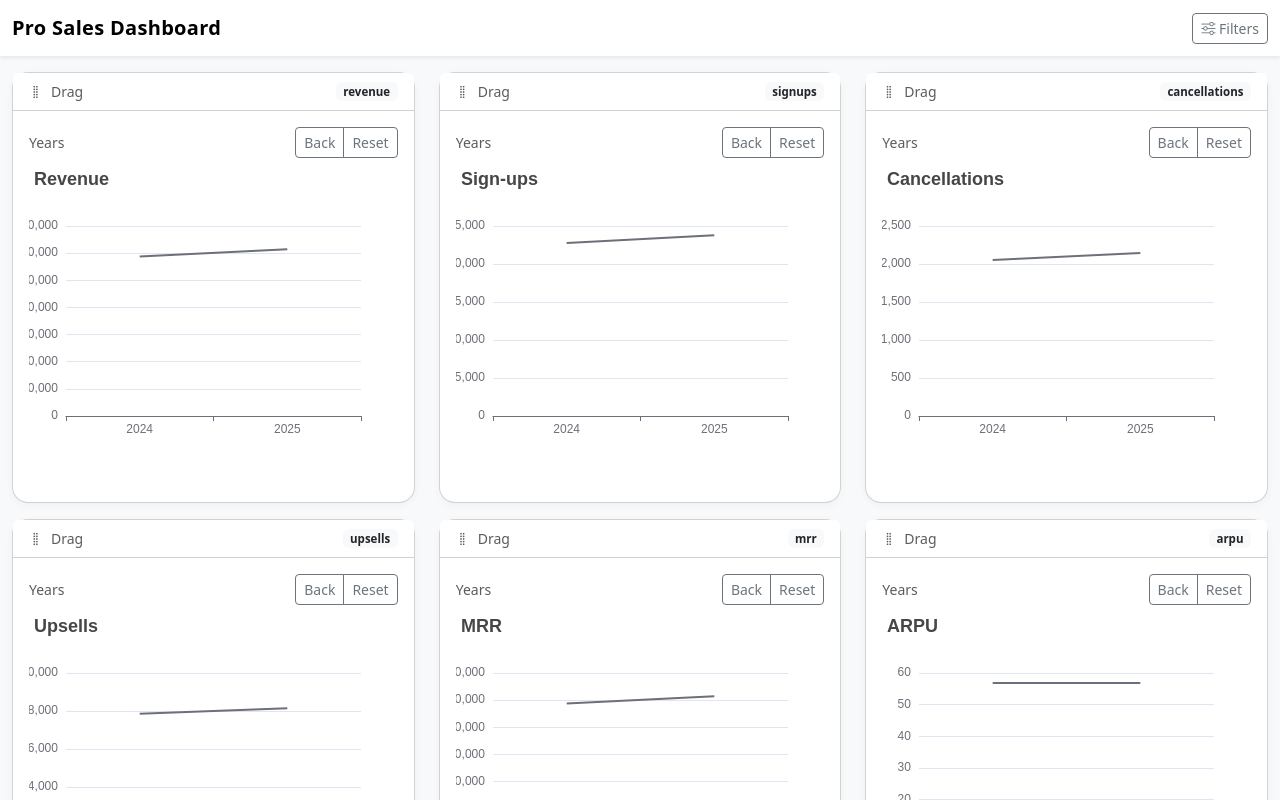
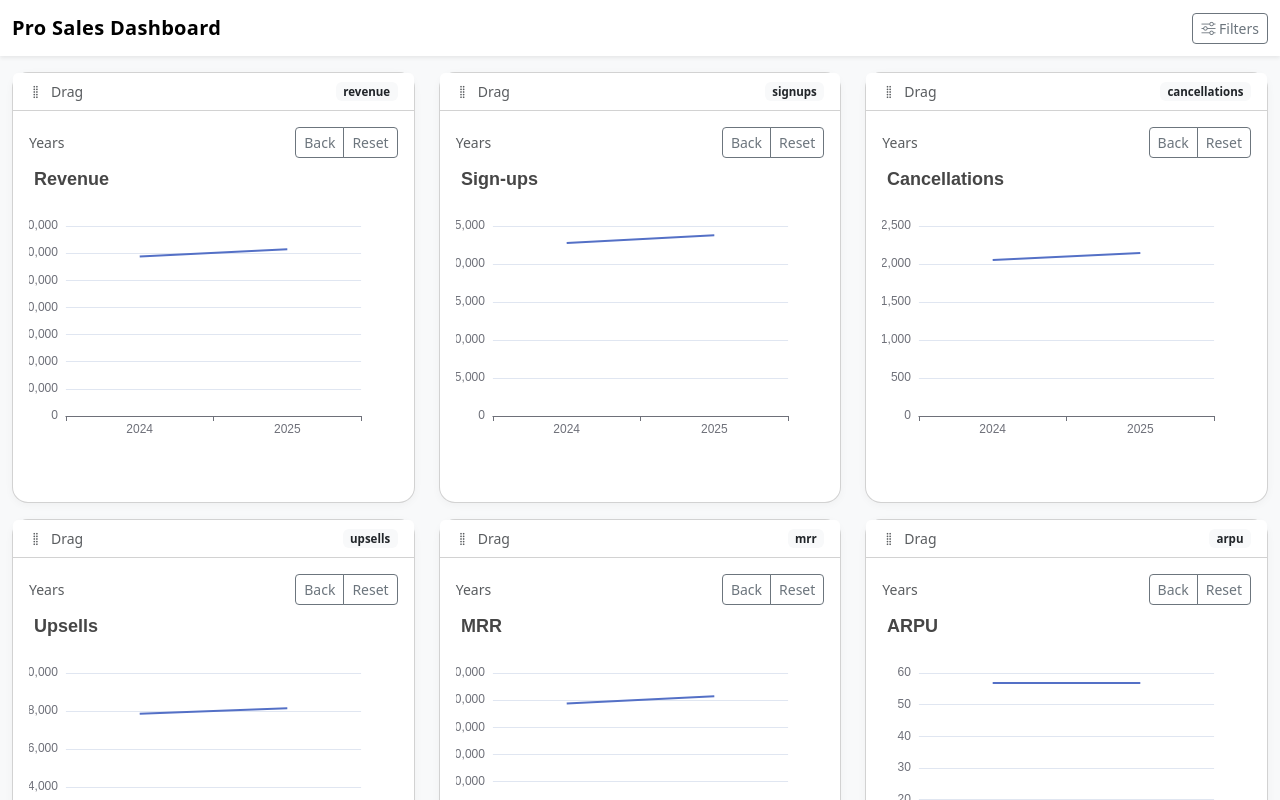
Before and after one commit to tdespenza/sample-sales-data, a Next.js app in the folder sales-drilldown/: page / in a window 1280 px wide. Shown: the top 800 px of the page. Built offline with nearby package versions, Linux system fonts and the light colour scheme.

Commit message:
Color line segments by trend

```diff
--- a/sales-drilldown/src/components/DeepMetricPanel.tsx
+++ b/sales-drilldown/src/components/DeepMetricPanel.tsx
@@ -55,10 +55,11 @@ export default function DeepMetricPanel({ metric }: { metric: MetricKey }) {
   const option = useMemo(() => {
     if (view.level === "years") {
       const labels = view.years.map(y=>y.yearKey);
-      const data = view.years.map(y=>{
+      const values = view.years.map(y=>{
         const days = y.months.flatMap(m=> m.weeks.flatMap(w=> w.metrics));
         return Number(aggregate(meta, days.map(d=>calcDay(d))).toFixed(meta.decimals ?? 0));
       });
+      const data = trendColor(values);
       return {
         title:{text: meta.label},
         tooltip:{trigger:"axis"},
@@ -70,19 +71,17 @@ export default function DeepMetricPanel({ metric }: { metric: MetricKey }) {
           data,
           smooth:true,
           universalTransition:true,
-          showSymbol:false,
-          lineStyle:{
-            color: trendColor(data)
-          }
+          showSymbol:false
         }]
       } as echarts.EChartsCoreOption;
     }
     if (view.level === "quarters") {
       const labels = view.quarters.map(q=> q.quarterKey.split('-')[1]);
-      const data = view.quarters.map(q=>{
+      const values = view.quarters.map(q=>{
         const days = q.months.flatMap(m=> m.weeks.flatMap(w=> w.metrics));
         return Number(aggregate(meta, days.map(d=>calcDay(d))).toFixed(meta.decimals ?? 0));
       });
+      const data = trendColor(values);
       return {
         title:{text: `${meta.label} — ${view.year.yearKey}`},
         tooltip:{trigger:"axis"},
@@ -94,19 +93,17 @@ export default function DeepMetricPanel({ metric }: { metric: MetricKey }) {
           data,
           smooth:true,
           universalTransition:true,
-          showSymbol:false,
-          lineStyle:{
-            color: trendColor(data)
-          }
+          showSymbol:false
         }]
       } as echarts.EChartsCoreOption;
     }
     if (view.level === "months") {
       const labels = view.quarter.months.map(m=> monthShortLabel(m.monthKey));
-      const data = view.quarter.months.map(m=>{
+      const values = view.quarter.months.map(m=>{
         const days = m.weeks.flatMap(w=> w.metrics);
         return Number(aggregate(meta, days.map(d=>calcDay(d))).toFixed(meta.decimals ?? 0));
       });
+      const data = trendColor(values);
       return {
         title:{text: `${meta.label} — ${view.quarter.quarterKey}`},
         tooltip:{trigger:"axis"},
@@ -118,19 +115,17 @@ export default function DeepMetricPanel({ metric }: { metric: MetricKey }) {
           data,
           smooth:true,
           universalTransition:true,
-          showSymbol:false,
-          lineStyle:{
-            color: trendColor(data)
-          }
+          showSymbol:false
         }]
       } as echarts.EChartsCoreOption;
     }
     if (view.level === "weeks") {
       const labels = view.month.weeks.map(w=> w.week);
-      const data = view.month.weeks.map(w=>{
+      const values = view.month.weeks.map(w=>{
         const vals = w.metrics.map(d=>calcDay(d));
         return Number(aggregate(meta, vals).toFixed(meta.decimals ?? 0));
       });
+      const data = trendColor(values);
       return {
         title:{text: `${meta.label} — ${view.month.month}`},
         tooltip:{trigger:"axis"},
@@ -142,17 +137,15 @@ export default function DeepMetricPanel({ metric }: { metric: MetricKey }) {
           data,
           smooth:true,
           universalTransition:true,
-          showSymbol:false,
-          lineStyle:{
-            color: trendColor(data)
-          }
+          showSymbol:false
         }]
       } as echarts.EChartsCoreOption;
     }
     if (view.level === "days") {
       const days = daysOfMonth(view.month);
       const labels = days.map(d=> d.dateISO.slice(8,10));
-      const data = days.map(d=> Number(calcDay(d.totals).toFixed(meta.decimals ?? 0)));
+      const values = days.map(d=> Number(calcDay(d.totals).toFixed(meta.decimals ?? 0)));
+      const data = trendColor(values);
       return {
         title:{text: `${meta.label} — ${view.month.month}`},
         tooltip:{trigger:"axis"},
@@ -165,17 +158,15 @@ export default function DeepMetricPanel({ metric }: { metric: MetricKey }) {
           data,
           smooth:true,
           universalTransition:true,
-          showSymbol:false,
-          lineStyle:{
-            color: trendColor(data)
-          }
+          showSymbol:false
         }]
       } as echarts.EChartsCoreOption;
     }
     if (view.level === "hours") {
       const hours = synthesizeHours(view.dayISO, metric, view.dayTotal);
       const labels = hours.map(h=> String(h.hour));
-      const data = hours.map(h=> h.value);
+      const values = hours.map(h=> h.value);
+      const data = trendColor(values);
       return {
         title:{text: `${meta.label} — ${view.dayISO}`},
         tooltip:{trigger:"axis"},
@@ -186,16 +177,14 @@ export default function DeepMetricPanel({ metric }: { metric: MetricKey }) {
           type: "line",
           data,
           smooth:true,
-          showSymbol:false,
-          lineStyle:{
-            color: trendColor(data)
-          }
+          showSymbol:false
         }]
       } as echarts.EChartsCoreOption;
     }
     const minutes = synthesizeMinutes(view.dayISO, view.hour, metric, view.hourTotal);
     const labels = minutes.map(m=> String(m.minute));
-    const data = minutes.map(m=> m.value);
+    const values = minutes.map(m=> m.value);
+    const data = trendColor(values);
     return {
       title:{text: `${meta.label} — ${view.dayISO} ${String(view.hour).padStart(2,'0')}:00`},
       tooltip:{trigger:"axis"},
@@ -206,10 +195,7 @@ export default function DeepMetricPanel({ metric }: { metric: MetricKey }) {
         type: "line",
         data,
         smooth:true,
-        showSymbol:false,
-        lineStyle:{
-          color: trendColor(data)
-        }
+        showSymbol:false
       }]
     } as echarts.EChartsCoreOption;
   }, [view, metric, meta, calcDay]);
--- a/sales-drilldown/src/utils/trendColor.ts
+++ b/sales-drilldown/src/utils/trendColor.ts
@@ -1,7 +1,8 @@
 export function trendColor(values: number[]) {
-  return (p: { dataIndex: number }) => {
-    const i = p.dataIndex;
-    if (i <= 0) return "#000";
-    return values[i] >= values[i - 1] ? "#000" : "#f00";
-  };
+  return values.map((v, i) => ({
+    value: v,
+    lineStyle: {
+      color: i < values.length - 1 && values[i + 1] < v ? "#f00" : "#000"
+    }
+  }));
 }
```
Also changed, not shown: sales-drilldown/src/components/IndependentMetricChart.tsx (+12 -20 lines), sales-drilldown/src/components/MetricChart.tsx (+9 -15 lines), sales-drilldown/src/components/SalesDrilldown.tsx (+2 -5 lines).
